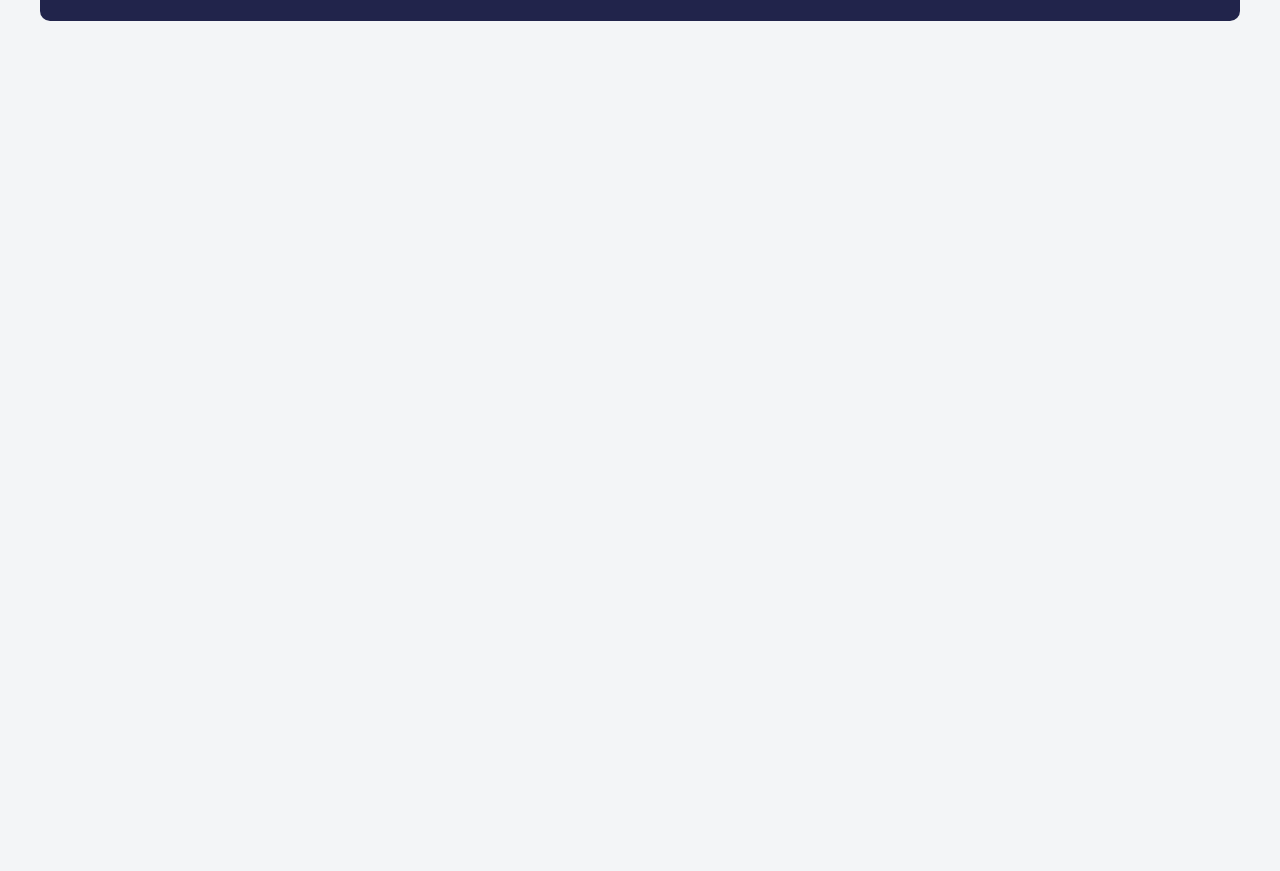
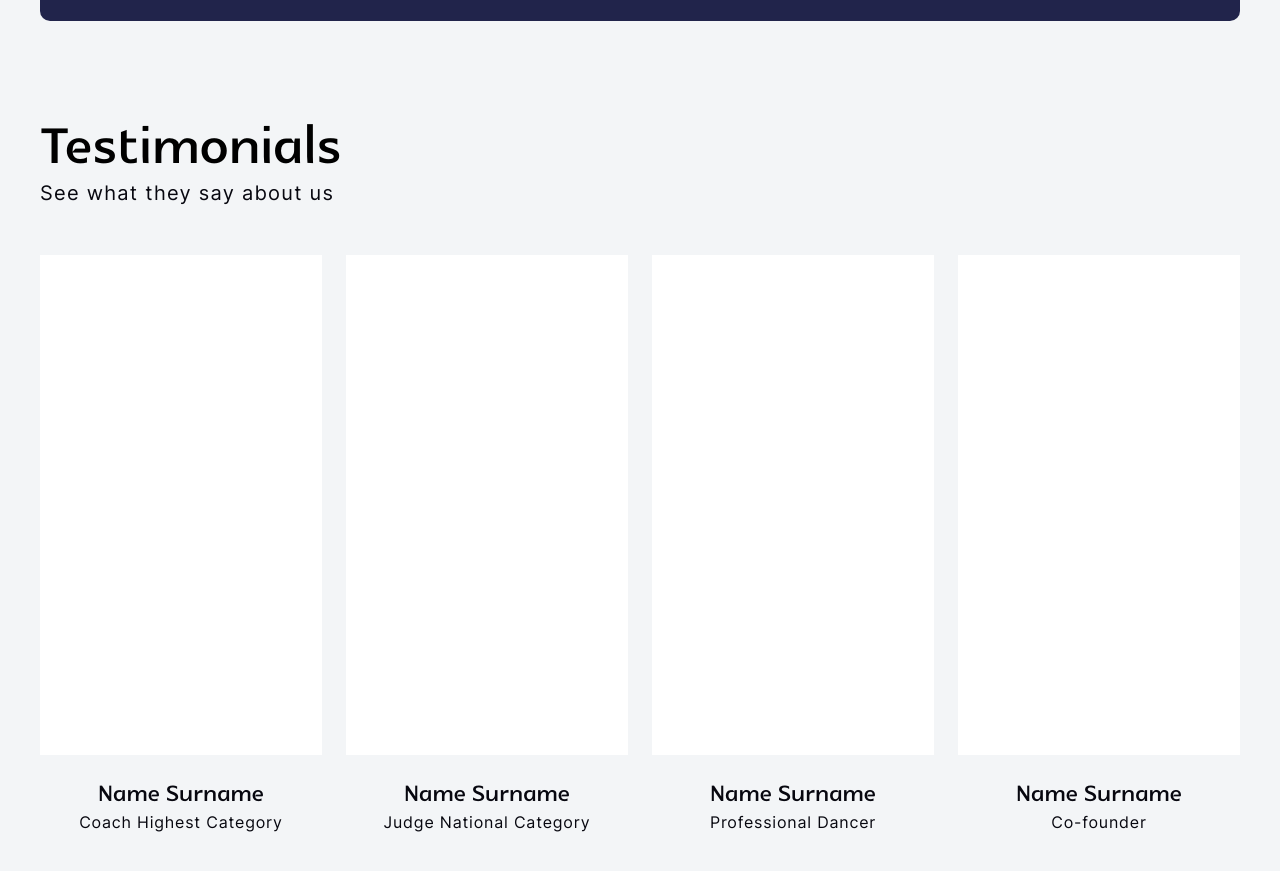
Before and after one commit to Guntyk/euro-dance-confederation-landing, a React (Create React App) app: page / in a window 1280 px wide. Shown: the part 1420-2291 px from the top of the page. Before the commit the page ends 1541 px from the top, so only its background shows below. Built offline with nearby package versions, Linux system fonts and the light colour scheme.

Commit message:
Testimonials Added

```diff
--- a/src/App.jsx
+++ b/src/App.jsx
@@ -1,3 +1,4 @@
+import Testimonials from "./components/Testimonials/Testimonials";
 import Header from "./components/Header/Header";
 import Stats from "./components/Stats/Stats";
 import Hero from "./components/Hero/Hero";
@@ -9,6 +10,7 @@ export default function App() {
       <main>
         <Hero />
         <Stats />
+        <Testimonials />
       </main>
     </>
   );
--- /dev/null
+++ b/src/components/Testimonials/Testimonials.css
@@ -0,0 +1,35 @@
+.testimonials-list {
+  margin: 3em 0 6.25em;
+  display: flex;
+  justify-content: space-between;
+  align-items: center;
+  gap: 1.5em;
+}
+
+.testimonials-mark {
+  display: flex;
+  flex-direction: column;
+  justify-content: space-between;
+  align-items: center;
+  color: var(--black);
+}
+
+.testimonials-mark .video {
+  margin-bottom: 1.5em;
+  width: 17.625em;
+  height: 31.25em;
+  background: #fff;
+}
+
+.testimonials-mark .name {
+  font-family: "Glametrix";
+  font-weight: 700;
+  font-size: 2em;
+  line-height: 1;
+}
+
+.testimonials-mark .role {
+  font-size: 1em;
+  line-height: 1.4;
+  letter-spacing: 0.05em;
+}
--- /dev/null
+++ b/src/components/Testimonials/Testimonials.jsx
@@ -0,0 +1,34 @@
+import "./Testimonials.css";
+
+export default function Testimonials() {
+  return (
+    <section className="testimonials">
+      <div className="container">
+        <h3 className="sec-title">Testimonials</h3>
+        <span className="sec-subtitle">See what they say about us</span>
+        <ul className="testimonials-list">
+          <li className="testimonials-mark">
+            <div className="video"></div>
+            <h5 className="name">Name Surname</h5>
+            <span className="role">Coach Highest Category</span>
+          </li>
+          <li className="testimonials-mark">
+            <div className="video"></div>
+            <h5 className="name">Name Surname</h5>
+            <span className="role">Judge National Category</span>
+          </li>
+          <li className="testimonials-mark">
+            <div className="video"></div>
+            <h5 className="name">Name Surname</h5>
+            <span className="role">Professional Dancer</span>
+          </li>
+          <li className="testimonials-mark">
+            <div className="video"></div>
+            <h5 className="name">Name Surname</h5>
+            <span className="role">Co-founder</span>
+          </li>
+        </ul>
+      </div>
+    </section>
+  );
+}
--- a/src/index.css
+++ b/src/index.css
@@ -230,6 +230,7 @@ code {
 }
 
 .sec-subtitle {
+  margin-top: 1em;
   color: var(--black);
   font-size: 1.25em;
   line-height: 1.4;
```
